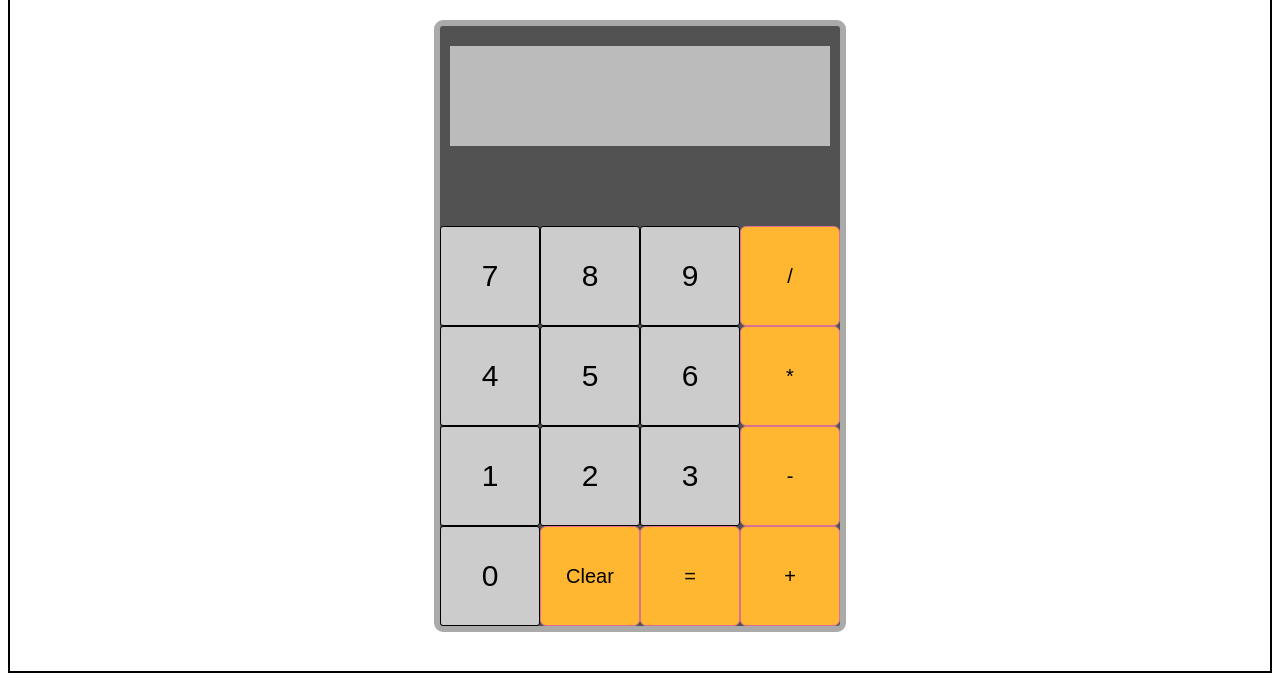
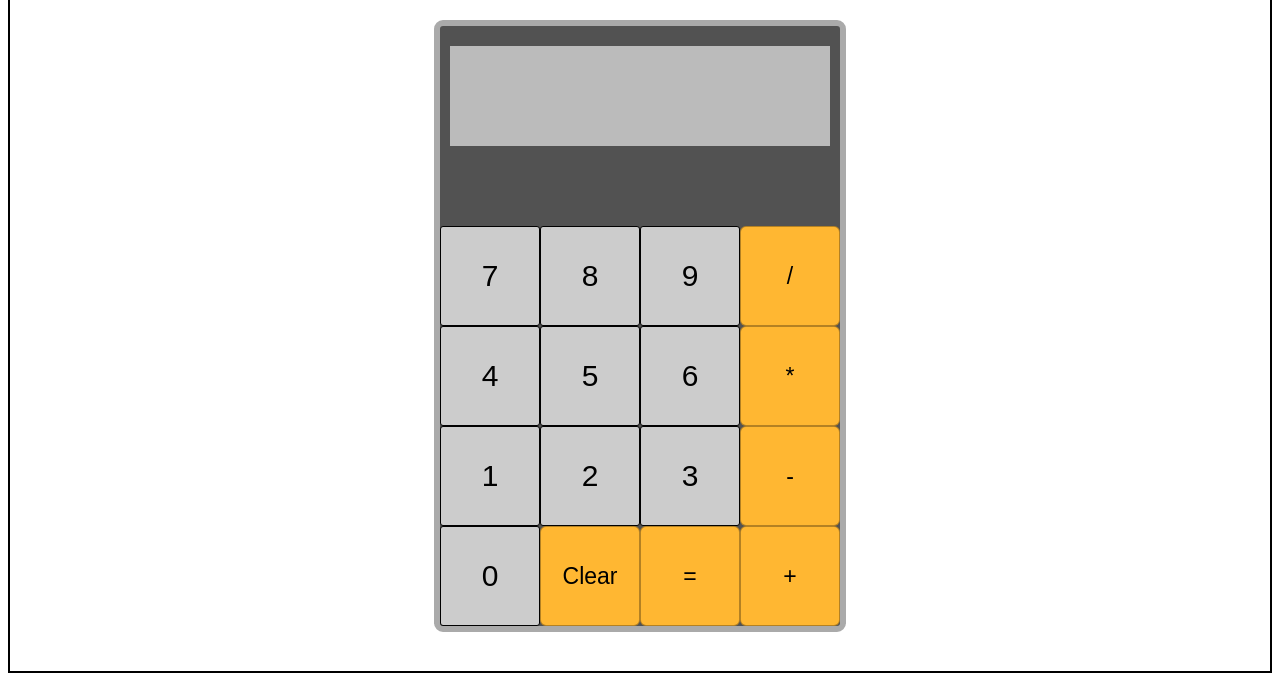
Before and after one commit to kareeemashrafm/simple-calculator.io, a plain HTML site: page index.html in a window 1280 px wide. Shown: the part 139-820 px from the top of the page. Drawn offline with Linux system fonts and the light colour scheme.

Commit message:
small style changes

```diff
--- a/styles.css
+++ b/styles.css
@@ -69,7 +69,7 @@ display: flex;
 
 .op{
 
-  border: 1px solid palevioletred;
+  border: 1px solid rgba(0, 0, 0, 0.295);
   width: 100px;
   height: 100px;
   justify-content:center;
@@ -78,5 +78,5 @@ display: flex;
   box-sizing: border-box;
   border-radius: 6px;
   background-color: #ffb732;
-  font-size: 20px;
+  font-size: 23px;
 }
```
